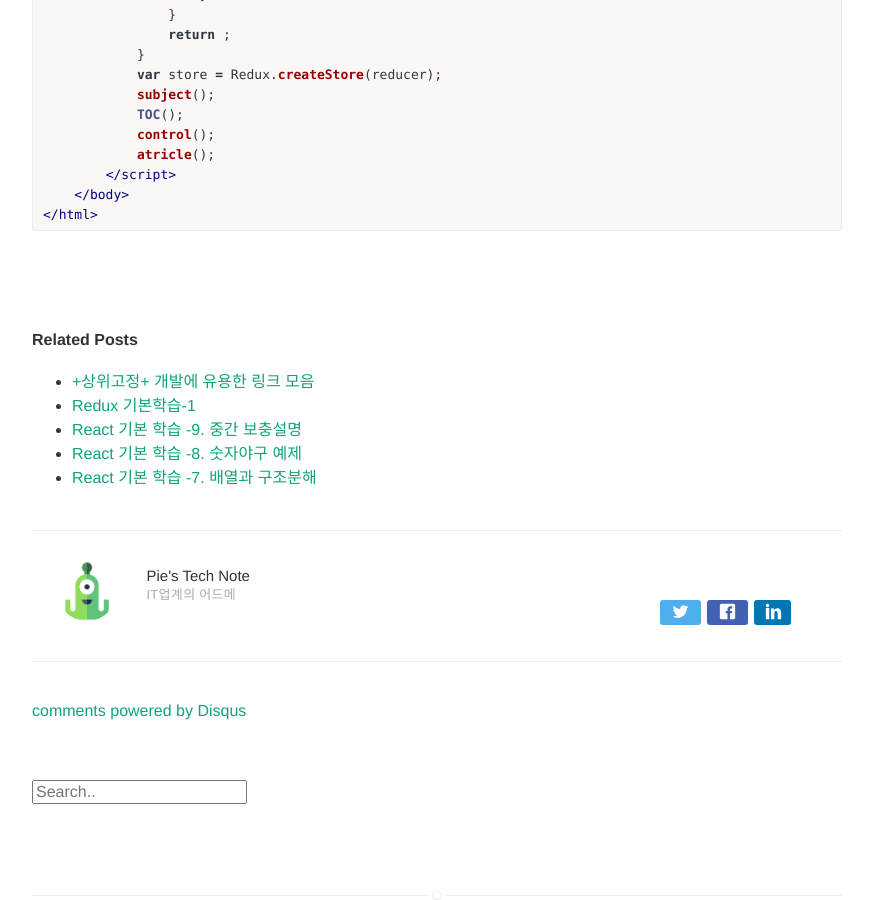
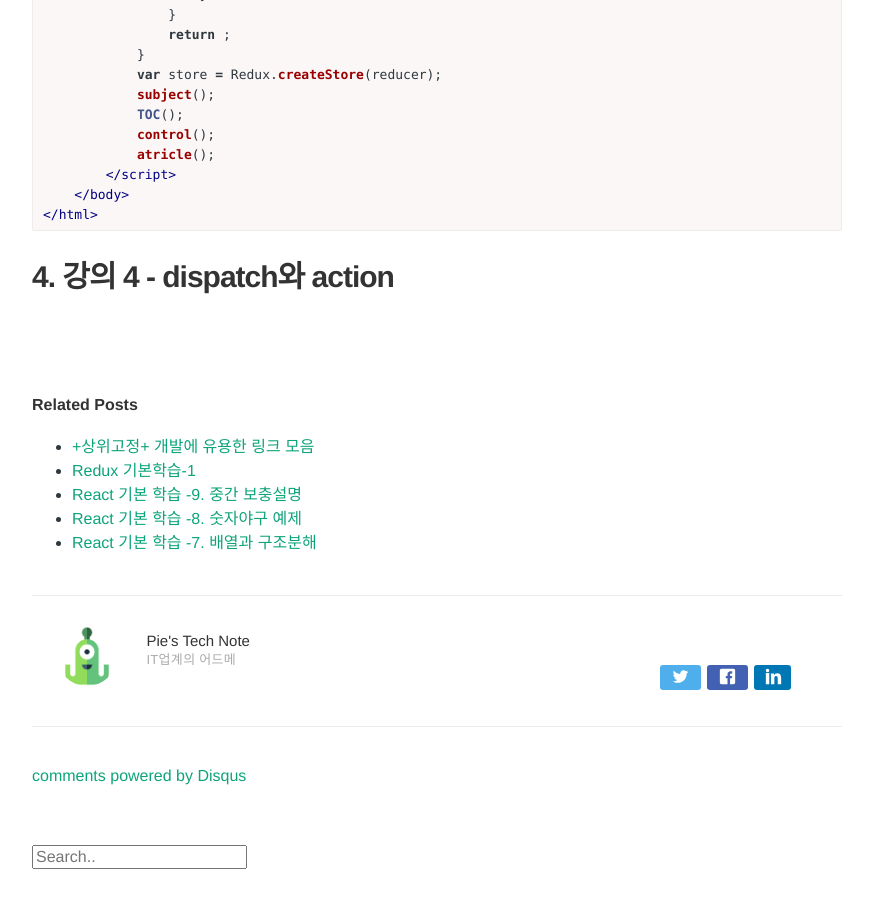
Before and after one commit to Pie001/pie001.github.io, a Jekyll site: the page built from _posts/2020-11-25-0080.md, in a window 1280 px wide and 900 px high, scrolled down 4138 px. Shown: the whole window, without its empty margins (203-1076 px from the left). Built offline with Jekyll 4.4.1, drawn with Linux system fonts in a browser that asks for light colours; comment, search, counter and statistics services are not loaded.

Commit message:
Update 2020-11-25-0080.md

````diff
--- a/_posts/2020-11-25-0080.md
+++ b/_posts/2020-11-25-0080.md
@@ -183,3 +183,5 @@ description: Redux 기본학습-2
     </body>
 </html>
 ```
+
+# 4. 강의 4 - dispatch와 action
````
